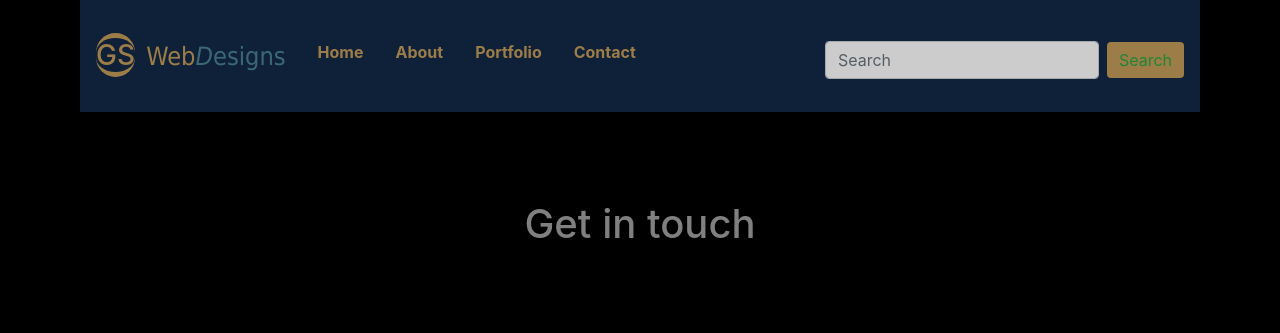
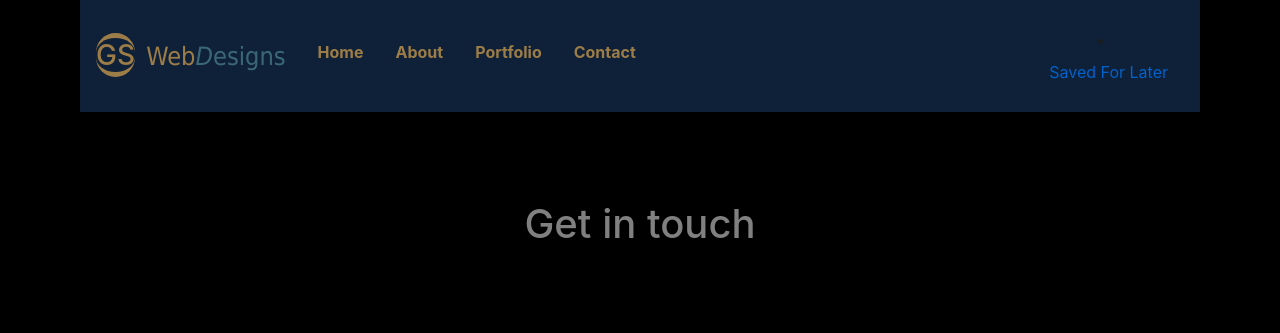
Before and after one commit to Sibusiso1212/gitTask25, a plain HTML site: page contact.html in a window 1280 px wide. Shown: the top 333 px of the page. Drawn offline with nearby package versions, Linux system fonts and the light colour scheme; a web font is replaced by a local one.

Commit message:
General update

```diff
--- a/contact.html
+++ b/contact.html
@@ -7,6 +7,7 @@
   <meta http-equiv="X-UA-Compatible" content="IE=edge">
   <!--Website title and icon-->
   <title>GS WebDesigns - Contact</title>
+  <link rel="icon" href="./images/gswebdesignsImages/title_icon.PNG" type="image/png">
   <link rel="icon" href="../images/gswebdesignsImages/title_icon.PNG" type="image/PNG">
   <!--Fontawesome l}ink-->
   <link rel="stylesheet" href="https://use.fontawesome.com/releases/v5.7.2/css/all.css"
@@ -58,10 +59,9 @@
             <a class="nav-link" href="contact.html" tabindex="-1" aria-disabled="false">Contact</a>
           </li>
         </ul>
-        <form class="form-inline my-2 my-lg-0">
-          <input class="form-control mr-sm-2" type="search" placeholder="Search" aria-label="Search">
-          <button class="btn btn-outline-success my-2 my-sm-0" type="submit">Search</button>
-        </form>
+        <li class="nav-item">
+          <a class="nav-link" href="saveForLater.html" tabindex="-1" aria-disabled="false">Saved For Later</a>
+        </li>
       </div>
     </nav>
     <!--Contact form container for easy manipulation-->
```
Also changed, not shown: about.html (+4 -1 lines), index.html (+3 -3 lines), portfolio.html (+4 -1 lines), saveForLater.html (+1 -4 lines).
